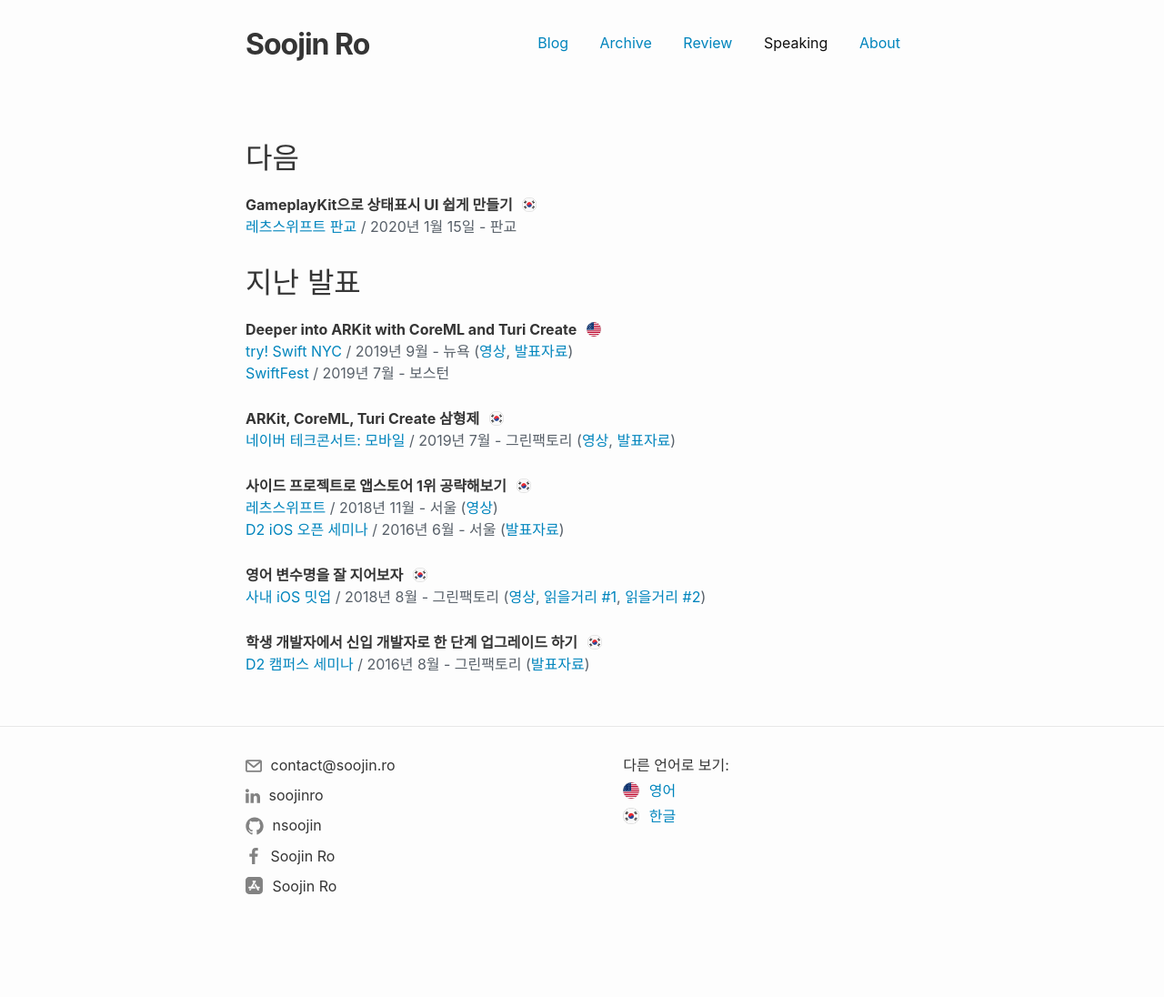
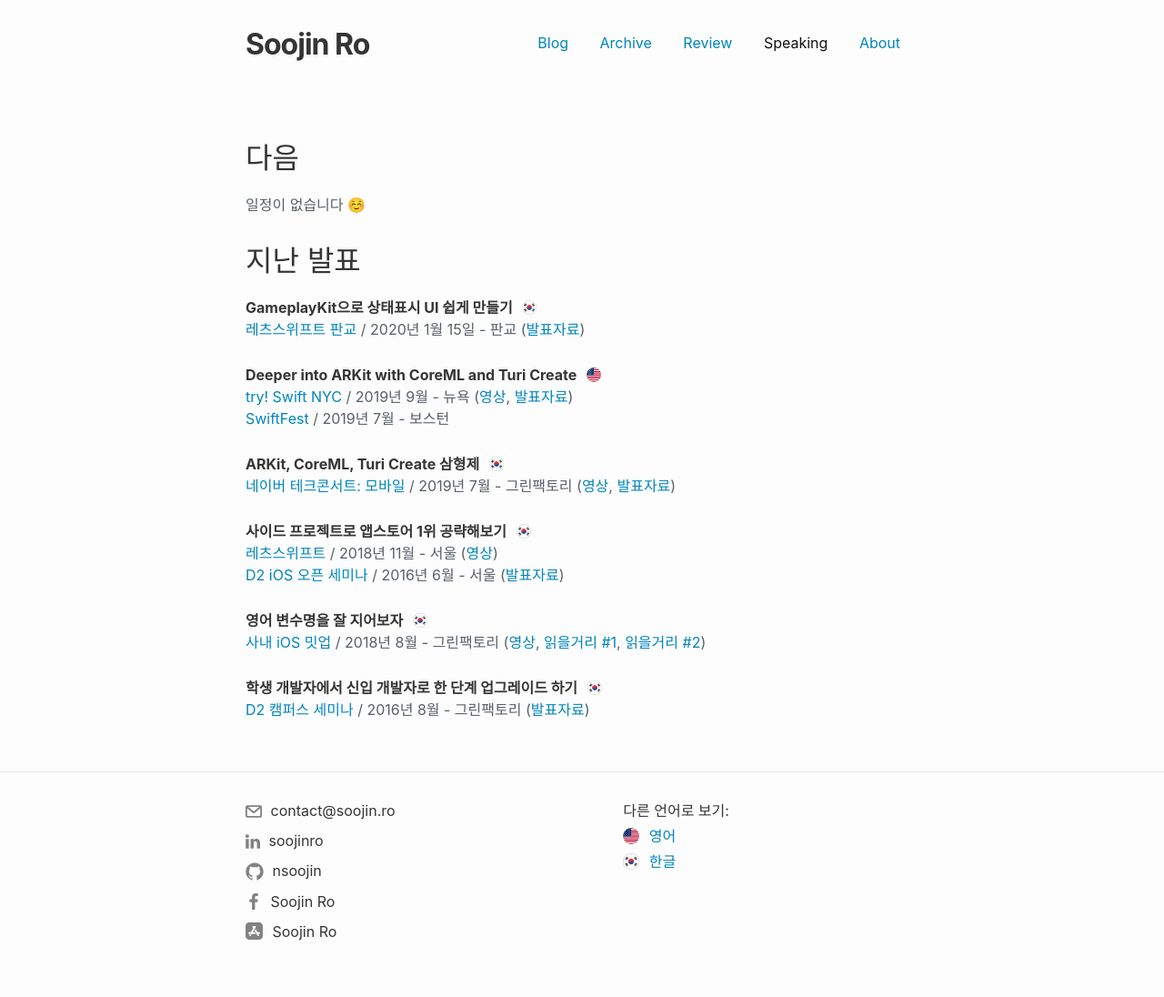
Before and after one commit to nsoojin/nsoojin.github.io, a Jekyll site: the page built from speaking/speaking-kr.md, in a window 1280 px wide. Shown: the whole page at 91% size. Built offline with Jekyll 4.4.1, drawn with Linux system fonts in a browser that asks for light colours; before the commit the page ends 1046 px from its top, so only the background shows below that.

Commit message:
Update speaking.md

```diff
--- a/speaking/speaking-kr.md
+++ b/speaking/speaking-kr.md
@@ -13,14 +13,14 @@ permalink: /speaking-kr
 ---
 # 다음
 
-<!-- 일정이 없습니다 ☺️ -->
+일정이 없습니다 ☺️
+
+# 지난 발표
 
 <strong class="talk-title">GameplayKit으로 상태표시 UI 쉽게 만들기</strong>
 <img style="margin-left: 6px; margin-bottom: 3px" src="/assets/language-icons/kr.png" width="16"/>
 <br>
-[레츠스위프트 판교](https://festa.io/events/803) / 2020년 1월 15일 - 판교
-
-# 지난 발표
+[레츠스위프트 판교](https://festa.io/events/803) / 2020년 1월 15일 - 판교 ([발표자료](https://www.slideshare.net/soojinro9/gameplaykit-ui))
 
 <strong class="talk-title">Deeper into ARKit with CoreML and Turi Create</strong>
 <img style="margin-left: 6px; margin-bottom: 3px" src="/assets/language-icons/us.png" width="16"/>
```
Also changed, not shown: speaking/index.md (+4 -4 lines).
